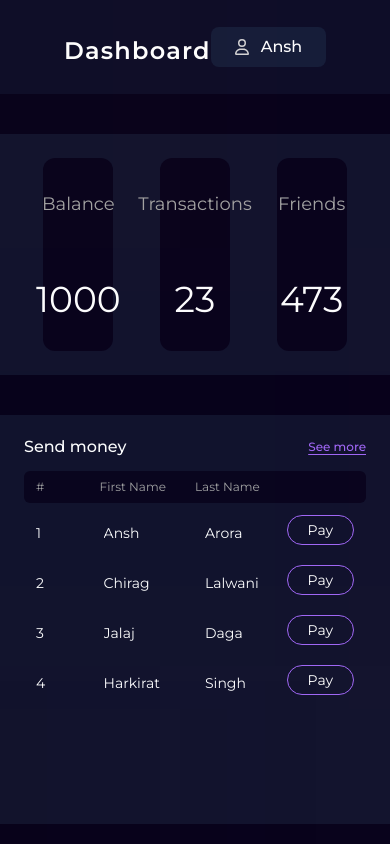
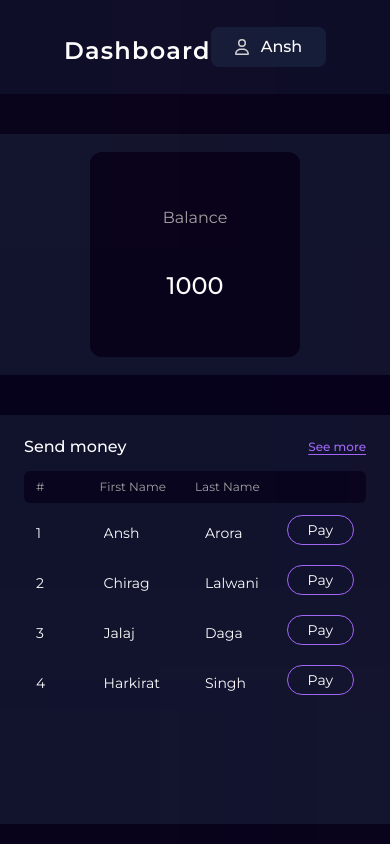
Before and after one commit to bitbard3/payment-app, a React (Vite) app in the folder frontend/: page /dashboard in a window 390 px wide. Built offline with nearby package versions, Linux system fonts and the light colour scheme.

Commit message:
Make card component responsive

```diff
--- a/frontend/src/components/Card.jsx
+++ b/frontend/src/components/Card.jsx
@@ -1,12 +1,21 @@
 import React from "react";
-import CardItem from "./CardItem";
+import CardValue from "./CardValue";
 
-export default function Card({ items }) {
+export default function Card({}) {
   return (
-    <div className="flex justify-around items-center px-5 h-full">
-      {items.map((item) => {
-        return <CardItem heading={item.heading} value={item.value}></CardItem>;
-      })}
+    <div className="flex md:justify-around justify-center items-center px-5 h-full">
+      <div className="flex flex-col justify-center items-center md:h-4/5 md:w-[40%] bg-dark bg-opacity-9 w-[60%] h-[85%] xl:w-[20%] xl:h-[75%] lg:h-[70%] lg:w-[35%] rounded-xl py-8 hover:scale-105 delay-100">
+        <p className="text-neutral-400 text-base md:text-lg">Balance</p>
+        <CardValue value={"1000"}></CardValue>
+      </div>
+      <div className="md:flex flex-col items-center justify-center md:h-4/5 md:w-[40%] bg-dark bg-opacity-9 w-[50%] xl:w-[20%] xl:h-[75%] h-full lg:h-[70%] lg:w-[35%] rounded-xl py-8 hover:scale-105 delay-100 hidden">
+        <p className="text-neutral-400 text-base md:text-lg">Balance</p>
+        <CardValue value={"1000"}></CardValue>
+      </div>
+      <div className="xl:flex flex-col items-center justify-center md:h-4/5 md:w-[20%] bg-dark bg-opacity-9 w-[50%] xl:w-[20%] xl:h-[75%] lg:h-[70%] lg:w-[35%] h-full rounded-xl py-8 hover:scale-105 delay-100 hidden">
+        <p className="text-neutral-400 text-base md:text-lg">Balance</p>
+        <CardValue value={"1000"}></CardValue>
+      </div>
     </div>
   );
 }
--- a/frontend/src/components/CardItem.jsx
+++ b/frontend/src/components/CardItem.jsx
@@ -3,8 +3,8 @@ import CardValue from "./CardValue";
 
 export default function CardItem({ value, heading }) {
   return (
-    <div className="flex flex-col items-center h-4/5 w-[20%] bg-dark bg-opacity-90 rounded-xl py-8 hover:scale-105 delay-100">
-      <p className="text-neutral-400 text-lg">{heading}</p>
+    <div className="flex flex-col items-center md:h-4/5 md:w-[20%] bg-dark bg-opacity-9 w-[50%] h-full rounded-xl py-8 hover:scale-105 delay-100">
+      <p className="text-neutral-400 text-base md:text-lg">{heading}</p>
       <CardValue value={value}></CardValue>
     </div>
   );
--- a/frontend/src/components/CardValue.jsx
+++ b/frontend/src/components/CardValue.jsx
@@ -1,5 +1,9 @@
 import React from "react";
 
 export default function CardValue({ value }) {
-  return <p className="text-light  text-4xl text-medium mt-auto">{value}</p>;
+  return (
+    <p className="text-light text-2xl md:text-4xl xl:font-normal   font-medium mt-10 ">
+      {value}
+    </p>
+  );
 }
```
